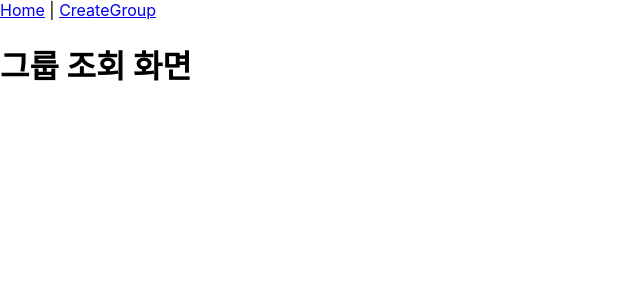
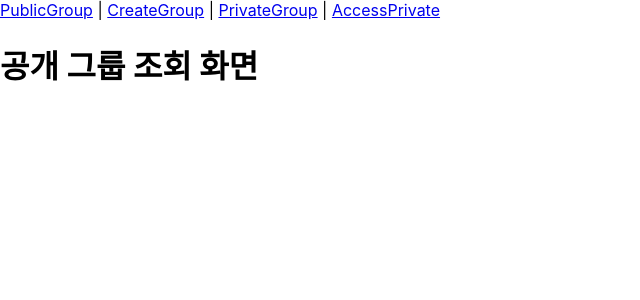
Before and after one commit to chaelin12/Codeit, a React (Create React App) app in the folder frontend/: page / in a window 1280 px wide. Shown: the top 300 px of the page, without its empty margins (0-640 px from the left). Built offline with nearby package versions, Linux system fonts and the light colour scheme.

Commit message:
파일 틀 잡기

```diff
--- a/frontend/src/App.js
+++ b/frontend/src/App.js
@@ -1,18 +1,25 @@
 import React from "react";
 import { Link, Route, Routes } from "react-router-dom";
 
+import AccessPrivate from "./pages/AccessPrivate";
 import CreateGroup from "./pages/CreateGroup";
-import Home from "./pages/Home";
+import PrivateGroup from "./pages/PrivateGroup";
+import PublicGroup from "./pages/PublicGroup";
 
 function App() {
   return (
     <div className="App">
       <nav>
-        <Link to="/">Home</Link> | <Link to="/creategroup">CreateGroup</Link>
+        <Link to="/">PublicGroup</Link> |{" "}
+        <Link to="/creategroup">CreateGroup</Link> |{" "}
+        <Link to="/privateGroup">PrivateGroup</Link> |{" "}
+        <Link to="/accessPrivate">AccessPrivate</Link>
       </nav>
       <Routes>
-        <Route path="/" element={<Home />} />
+        <Route path="/" element={<PublicGroup />} />
         <Route path="/creategroup" element={<CreateGroup />} />
+        <Route path="/privateGroup" element={<PrivateGroup />} />
+        <Route path="/accessPrivate" element={<AccessPrivate />} />
       </Routes>
     </div>
   );
--- /dev/null
+++ b/frontend/src/pages/AccessPrivate.js
@@ -0,0 +1,7 @@
+import React from "react";
+
+function AccessPrivate() {
+  return <h1>비공개 그룹 권한 접근 화면</h1>;
+}
+
+export default AccessPrivate;
--- a/frontend/src/pages/Home.js
+++ /dev/null
@@ -1,7 +0,0 @@
-import React from "react";
-
-function Home() {
-  return <h1>그룹 조회 화면</h1>;
-}
-
-export default Home;
--- /dev/null
+++ b/frontend/src/pages/PrivateGroup.js
@@ -0,0 +1,7 @@
+import React from "react";
+
+function PrivateGroup() {
+  return <h1>비공개 그룹 조회 화면</h1>;
+}
+
+export default PrivateGroup;
--- /dev/null
+++ b/frontend/src/pages/PublicGroup.js
@@ -0,0 +1,7 @@
+import React from "react";
+
+function PublicGroup() {
+  return <h1>공개 그룹 조회 화면</h1>;
+}
+
+export default PublicGroup;
```
